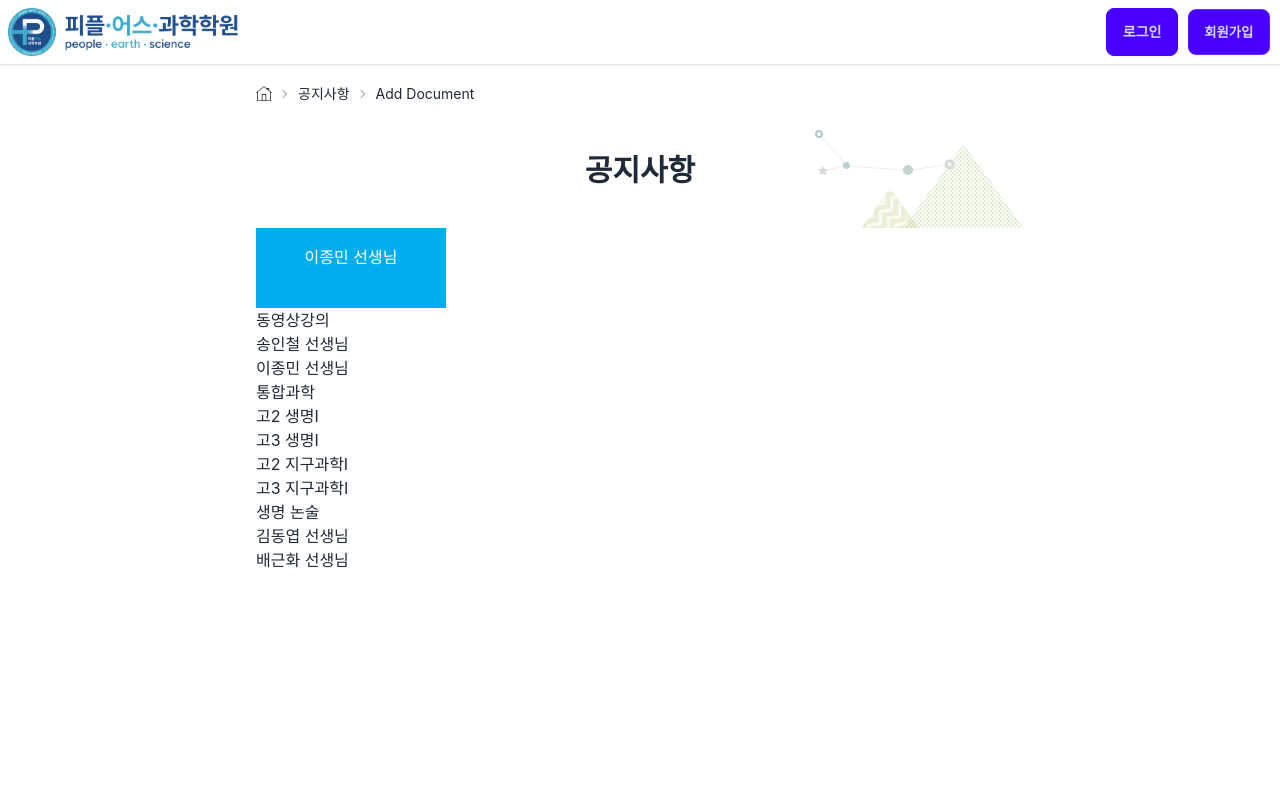
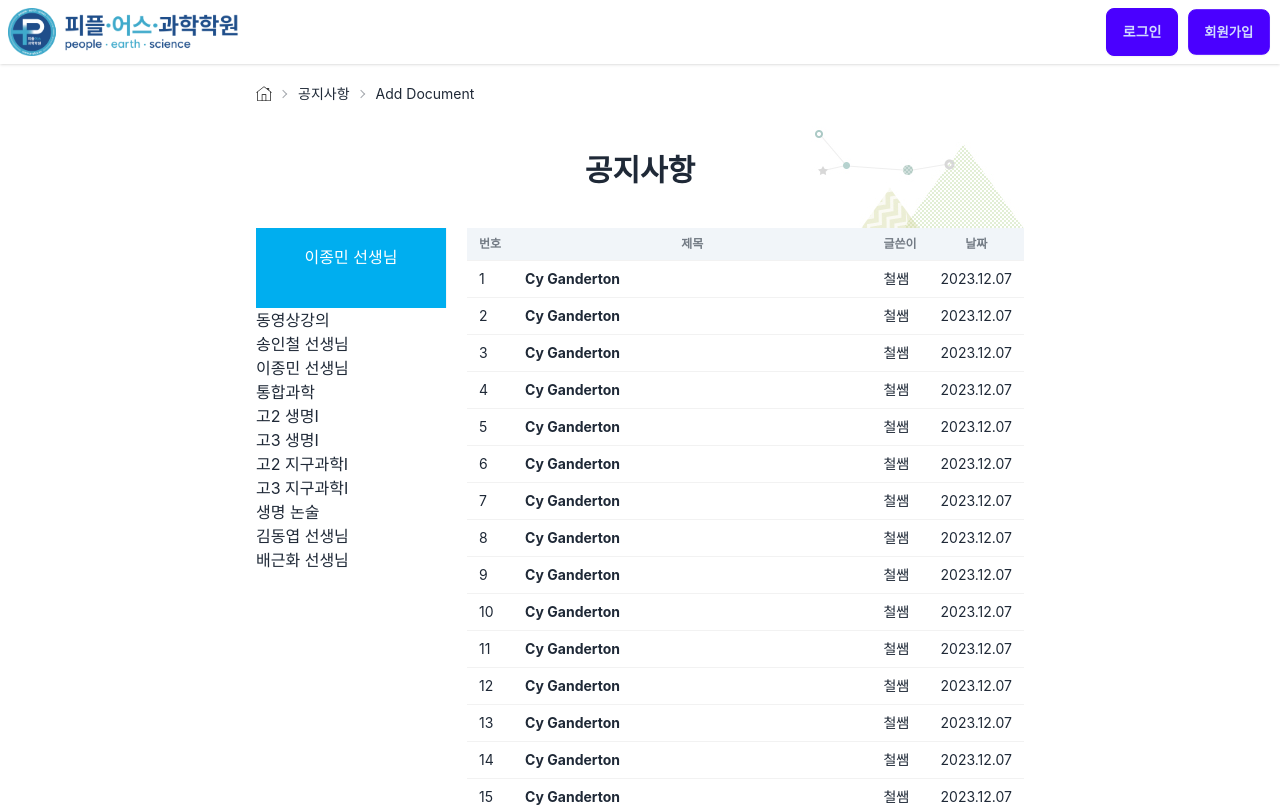
Before and after one commit to Coder-Iro/pplus-web, a Nuxt app: page /notice in a window 1280 px wide. Shown: the top 807 px of the page. Built offline with nearby package versions, Linux system fonts and the light colour scheme; a web font is replaced by a local one.

Commit message:
Update notice.vue

```diff
--- a/pages/notice.vue
+++ b/pages/notice.vue
@@ -34,8 +34,8 @@
     >
       공지사항
     </div>
-    <div class="flex hidden md:block">
-      <div class="pr-5" style="float: left; width: 212px; height: 100%">
+    <div class="flex">
+      <div class="pr-5 hidden md:block" style="float: left; width: 212px; height: 100%">
         <!-- ���̵�� ���� �׺���̼� �޴�-->
         <div id="side_cssmenu" style="border-right: 1px solid #f6f6f6">
           <div
```
